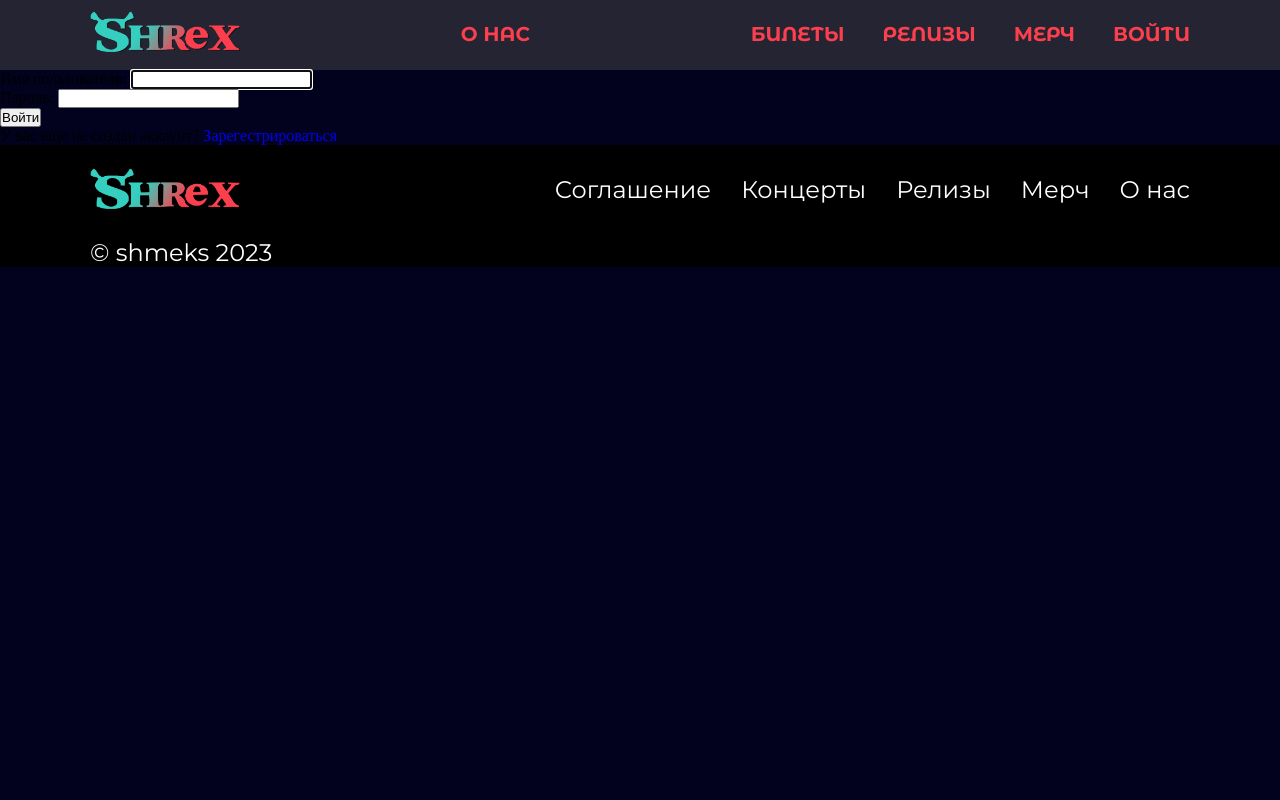
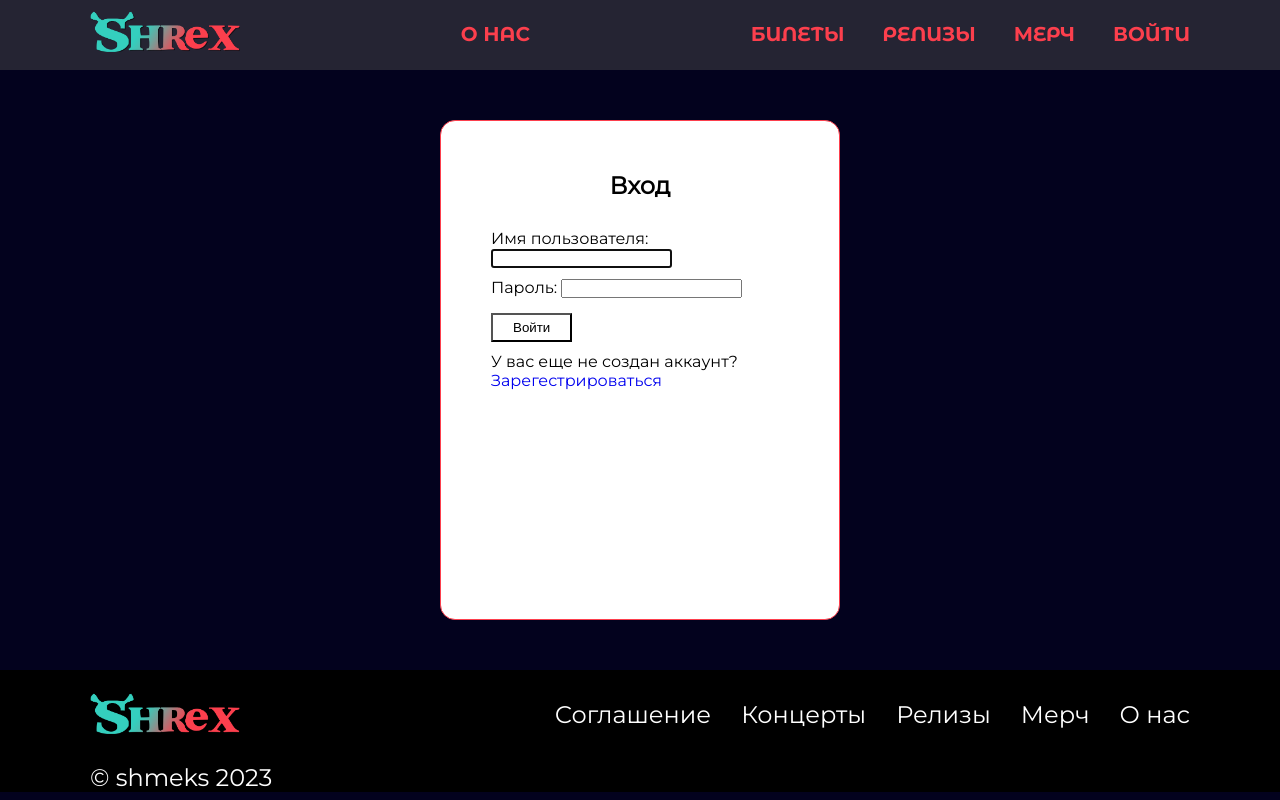
Before and after one commit to Har1eQu1n/project_shmeks, a Django app: page /login/ in a window 1280 px wide. Run offline with Django 4.2, Linux system fonts and the light colour scheme.

Commit message:
write tests for forms and views, styles for entry and login

```diff
--- a/backend/shmeks/main/forms.py
+++ b/backend/shmeks/main/forms.py
@@ -2,8 +2,8 @@ from django import forms
 from django.contrib.auth.models import User
 
 class UserRegistrationForm(forms.ModelForm):
-    password = forms.CharField(label='Password', widget=forms.widgets.PasswordInput)
-    password2 = forms.CharField(label='Repeat password', widget=forms.widgets.PasswordInput)
+    password = forms.CharField(label='Пароль', widget=forms.widgets.PasswordInput)
+    password2 = forms.CharField(label='Повтор пароля', widget=forms.widgets.PasswordInput)
 
     class Meta:
         model = User
--- a/backend/shmeks/main/static/main/css/style.css
+++ b/backend/shmeks/main/static/main/css/style.css
@@ -860,14 +860,41 @@ a {
 /* ------------------------------- */
 /* Начало страниц Регистрация и Вход */
 /* ------------------------------- */
+.form {
+    margin-top: 50px;
+    margin-bottom: 50px;
+    font-family: 'Montserrat', sans-serif;
+}
+
 .form_card {
     margin: 0 auto;
     background-color: white;
     padding: 50px;
     border: 1px solid #FC3F4D;
     border-radius: 15px;
-    width: 300px;
+    width: 400px;
     height: 500px;
+}
+
+.form_card form p {
+    margin-top: 10px;
+}
+
+.form_card h2 {
+    text-align:center;
+}
+
+.entry_button {
+    padding: 5px 20px;
+    background: white;
+    border: 1px solid black
+    transition: background .3s, color .3s;
+    margin-top: 15px;
+}
+
+.entry_button:hover {
+    background: black;
+    color: white;
 }
 
 
--- a/backend/shmeks/main/templates/main/login.html
+++ b/backend/shmeks/main/templates/main/login.html
@@ -1,10 +1,19 @@
 {% extends 'main/base.html' %}
 
 {% block main %}
-<form method="post">
-    {% csrf_token %}
-    {{ form.as_p }}
-    <input type="submit" value="Войти">
-    <p>У вас еще не создан аккаунт? <a href="{% url 'entry' %}">Зарегестрироваться</a></p>
-</form>
+<div class="form">
+    <div class="wrapper">
+        <div class="form_card">
+            <h2>Вход</h2>
+            <br>
+            <form method="post">
+                {% csrf_token %}
+                {{ form.as_p }}
+                <input type="submit" value="Войти" class="entry_button">
+                <p>У вас еще не создан аккаунт? <a href="{% url 'entry' %}">Зарегестрироваться</a></p>
+            </form>
+        </div>
+    </div>
+</div>
+
 {% endblock %}
```
Also changed, not shown: backend/shmeks/main/templates/main/entry.html (+5 -3 lines), backend/shmeks/main/tests/test_forms.py (+17 -0 lines), backend/shmeks/main/tests/test_views.py (+194 -0 lines).
